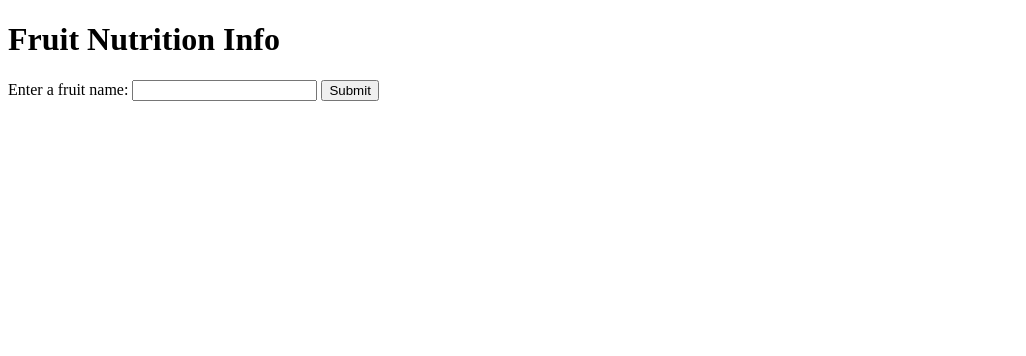
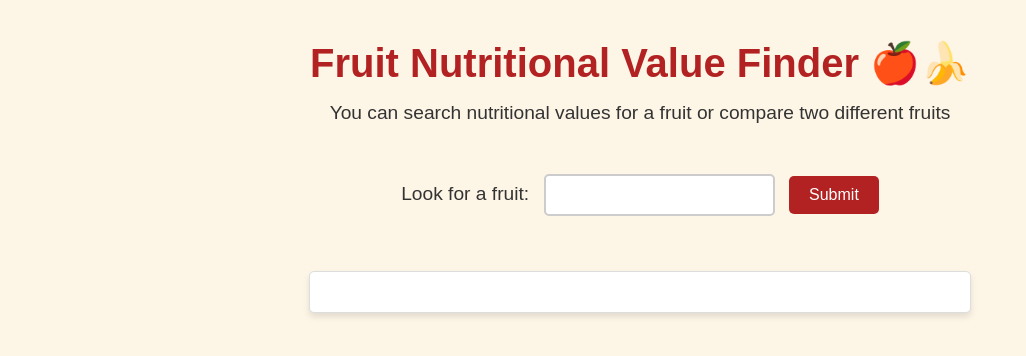
Before and after one commit to TimotheChiesi/Fruit-Ninja, a Flask app: page / in a window 1280 px wide. Shown: the top 356 px of the page, without its empty margins (0-1026 px from the left). Run offline with Flask 3, Linux system fonts and the light colour scheme.

Commit message:
Update UI to add css

```diff
--- a/app/templates/index.html
+++ b/app/templates/index.html
@@ -3,12 +3,106 @@
 <head>
     <meta charset="UTF-8">
     <meta name="viewport" content="width=device-width, initial-scale=1.0">
-    <title>Fruit Nutrition Info</title>
+    <title>Fruit Ninja</title>
+    <style>
+        /* Global Styles */
+        body {
+            font-family: Arial, sans-serif;
+            background-color: #fdf5e6; /* Cream background */
+            color: #333;
+            margin: 0;
+            padding: 20px; /* Add some padding around the page */
+            display: flex;
+            flex-direction: column;
+            align-items: center; /* Center horizontally */
+            text-align: center;
+        }
+
+        /* Header */
+        h1 {
+            color: #b22222; /* Red title */
+            font-size: 2.5em;
+            margin-top: 20px;
+            margin-bottom: 15px; /* Add space below the title */
+        }
+
+        a {
+            font-size: 1.2em;
+            color: #333;
+            margin-bottom: 25px; /* Add space below the description */
+            display: block; /* Ensures spacing works effectively */
+        }
+
+        /* Form Styles */
+        form {
+            margin: 25px 0; /* Add vertical space between the form and other elements */
+        }
+
+        label {
+            font-size: 1.2em;
+            margin-right: 10px; /* Add space between label and input */
+        }
+
+        input[type="text"] {
+            padding: 10px;
+            font-size: 1em;
+            border: 2px solid #ccc;
+            border-radius: 5px;
+            margin-right: 10px; /* Add space between input and button */
+        }
+
+        button {
+            padding: 10px 20px;
+            font-size: 1em;
+            color: white;
+            background-color: #b22222; /* Red button */
+            border: none;
+            border-radius: 5px;
+            cursor: pointer;
+        }
+
+        button:hover {
+            background-color: #8b0000; /* Darker red on hover */
+        }
+
+        /* Result Styles */
+        #result {
+            margin-top: 30px; /* Add space between the result box and the form */
+            padding: 20px;
+            border: 1px solid #ddd;
+            border-radius: 5px;
+            background-color: #fff;
+            width: 50%;
+            box-shadow: 0px 4px 6px rgba(0, 0, 0, 0.1);
+        }
+
+        ul {
+            list-style: none;
+            padding: 0;
+        }
+
+        li {
+            font-size: 1.1em;
+            margin-bottom: 5px;
+        }
+
+        p {
+            font-size: 1.2em;
+        }
+
+        /* Responsive Design */
+        @media (max-width: 600px) {
+            #result {
+                width: 90%;
+            }
+        }
+    </style>
 </head>
 <body>
-    <h1>Fruit Nutrition Info</h1>
+    <h1>Fruit Nutritional Value Finder 🍎🍌</h1>
+    <a>You can search nutritional values for a fruit or compare two different fruits</a>
     <form id="fruit-form">
-        <label for="fruit">Enter a fruit name:</label>
+        <label for="fruit">Look for a fruit:</label>
         <input type="text" id="fruit" name="fruit" required>
         <button type="submit">Submit</button>
     </form>
```
